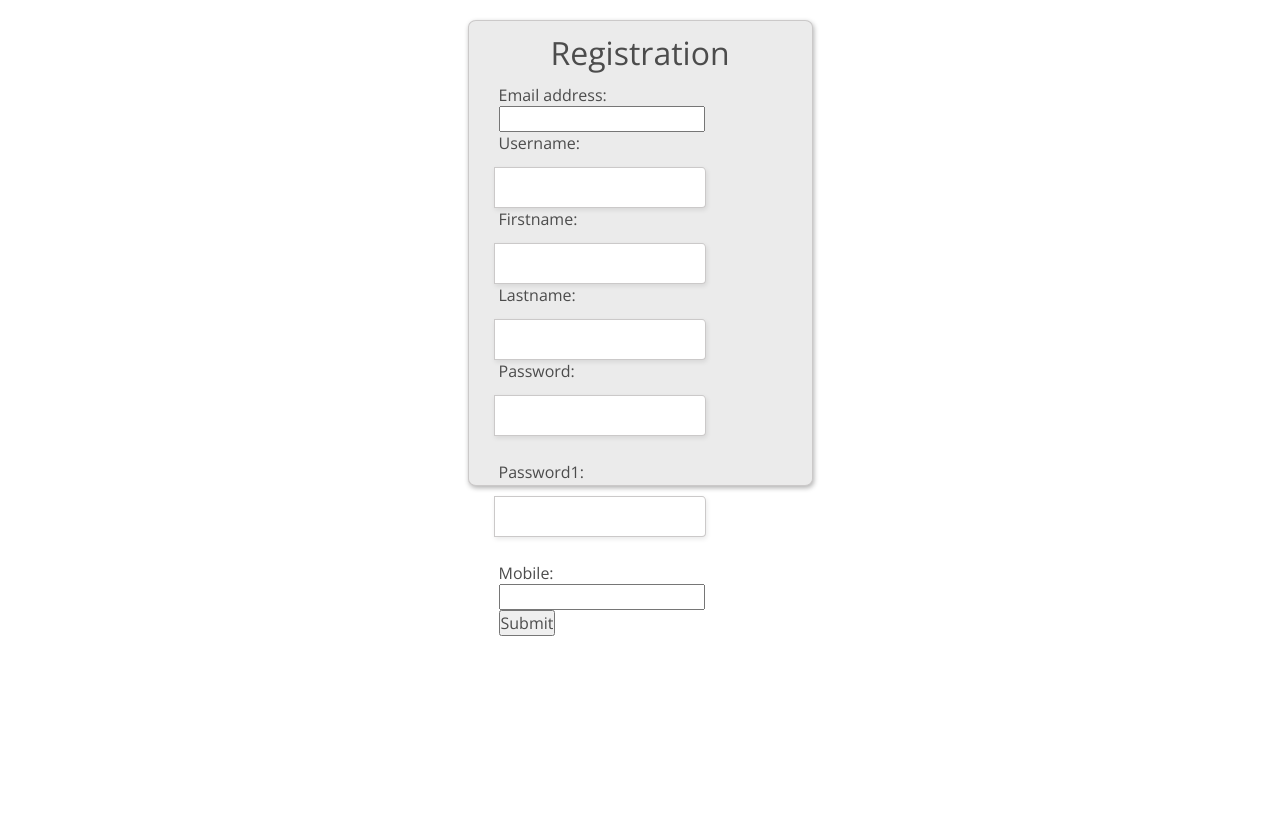
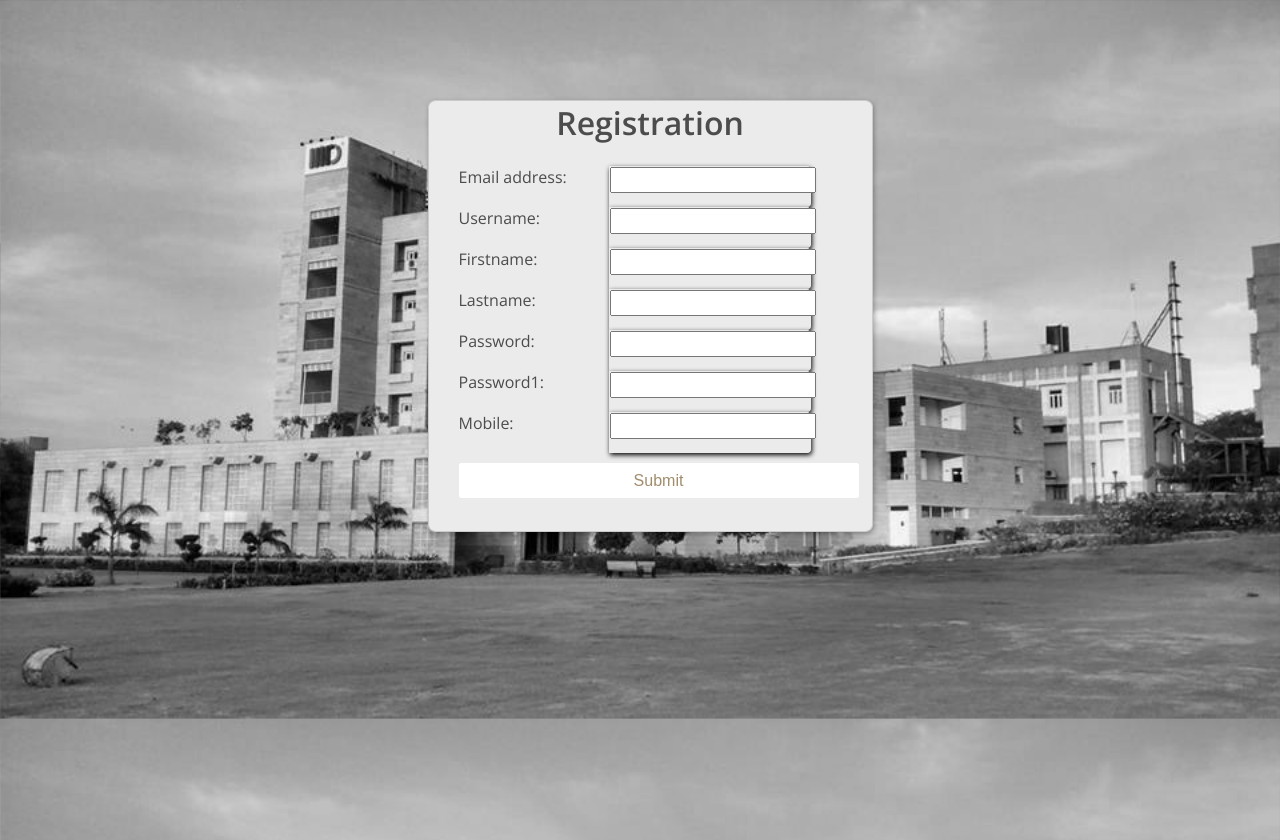
Before and after one commit to kartikmaji/cubane, a Django app: page /signup in a window 1280 px wide. Before the commit the page ends 636 px from the top, so only its background shows below. Run offline with Django 3.2, Linux system fonts and the light colour scheme; parts of the project's set-up code (start-up, migrations or seed data) failed here and were passed over; some libraries are stand-ins or nearby versions.

Commit message:
Final Index and Signup

```diff
--- a/templates/signup.html
+++ b/templates/signup.html
@@ -24,30 +24,22 @@ select {
   font-size: 16px;
   color: #4c4c4c;
 }
-
-p {
-  font-size: 12px;
-  width: 150px;
-  display: inline-block;
-  margin-left: 18px;
-}
-h1 {
-  font-size: 32px;
-  font-weight: 300;
-  color: #4c4c4c;
-  text-align: center;
-  padding-top: 10px;
-  margin-bottom: 10px;
-}
-
-html{
-  background-color: #ffffff;
+.body{
+      position: absolute;
+      top: -20px;
+      left: -20px;
+      right: -40px;
+      bottom: -40px;
+      width: auto;
+      height: auto;
+      background-image: url(/static/IIIT.jpg);
+      background-size: cover;
       }
 
 .testbox {
-  margin: 20px auto;
-  width: 343px;
-  height: 464px;
+  margin: auto;
+  width: 443px;
+  height: 430px;
   -webkit-border-radius: 8px/7px;
   -moz-border-radius: 8px/7px;
   border-radius: 8px/7px;
@@ -56,145 +48,63 @@ html{
   -moz-box-shadow: 1px 2px 5px rgba(0,0,0,.31);
   box-shadow: 1px 2px 5px rgba(0,0,0,.31);
   border: solid 1px #cbc9c9;
-}
-
-input[type=radio] {
-  visibility: hidden;
+  z-index: 2;
+  margin-top: 120px;
 }
 
 form{
   margin: 0 30px;
 }
 
-label.radio {
-  cursor: pointer;
-  text-indent: 35px;
-  overflow: visible;
-  display: inline-block;
-  position: relative;
-  margin-bottom: 15px;
-}
-
-label.radio:before {
-  background: #3a57af;
-  content:'';
-  position: absolute;
-  top:2px;
-  left: 0;
-  width: 20px;
-  height: 20px;
-  border-radius: 100%;
-}
-
-label.radio:after {
-  opacity: 0;
-  content: '';
-  position: absolute;
-  width: 0.5em;
-  height: 0.25em;
-  background: transparent;
-  top: 7.5px;
-  left: 4.5px;
-  border: 3px solid #ffffff;
-  border-top: none;
-  border-right: none;
-
-  -webkit-transform: rotate(-45deg);
-  -moz-transform: rotate(-45deg);
-  -o-transform: rotate(-45deg);
-  -ms-transform: rotate(-45deg);
-  transform: rotate(-45deg);
-}
-
-input[type=radio]:checked + label:after {
-  opacity: 1;
-}
-
-hr{
-  color: #a9a9a9;
-  opacity: 0.3;
-}
-
-input[type=text],input[type=password]{
+.input{
   width: 200px;
   height: 39px;
   -webkit-border-radius: 0px 4px 4px 0px/5px 5px 4px 4px;
   -moz-border-radius: 0px 4px 4px 0px/0px 0px 4px 4px;
   border-radius: 0px 4px 4px 0px/5px 5px 4px 4px;
-  background-color: #fff;
-  -webkit-box-shadow: 1px 2px 5px rgba(0,0,0,.09);
-  -moz-box-shadow: 1px 2px 5px rgba(0,0,0,.09);
-  box-shadow: 1px 2px 5px rgba(0,0,0,.09);
-  border: solid 1px #cbc9c9;
+  background-color: #ebebeb;
+  -webkit-box-shadow: 1px 2px 5px rgba(0,0,0);
+  -moz-box-shadow: 1px 2px 5px rgba(0,0,0);
+  box-shadow: 1px 2px 5px rgba(0,0,0);
+  border: solid 1px #ebebeb;
   margin-left: -5px;
-  margin-top: 13px;
-  padding-left: 10px;
+  margin-top: 0px;
+  padding-left: 0px;
 }
 
-input[type=password]{
-  margin-bottom: 25px;
+.signup
+      {
+      position: absolute;
+      width: 400px;
+      height: 35px;
+      background: #fff;
+      border: 1px solid #fff;
+      cursor: pointer;
+      border-radius: 2px;
+      color: #a18d6c;
+      font-family: 'Exo', sans-serif;
+      font-size: 16px;
+      font-weight: 400;
+      margin-top: 10px;
+      text-align: center;
       }
-
-#icon {
-  display: inline-block;
-  width: 30px;
-  background-color: #3a57af;
-  padding: 8px 0px 8px 15px;
-  margin-left: 15px;
-  -webkit-border-radius: 4px 0px 0px 4px;
-  -moz-border-radius: 4px 0px 0px 4px;
-  border-radius: 4px 0px 0px 4px;
-  color: white;
-  -webkit-box-shadow: 1px 2px 5px rgba(0,0,0,.09);
-  -moz-box-shadow: 1px 2px 5px rgba(0,0,0,.09);
-  box-shadow: 1px 2px 5px rgba(0,0,0,.09);
-  border: solid 0px #cbc9c9;
+      .signup:hover
+      {
+        opacity: 0.8;
       }
-
-.gender {
-  margin-left: 30px;
-  margin-bottom: 30px;
+      .signup:active
+      {
+        opacity: 0.6;
       }
-
-.accounttype{
-  margin-left: 8px;
-  margin-top: 20px;
-}
-
-a.button {
-  font-size: 14px;
-  font-weight: 600;
-  color: white;
-  padding: 6px 25px 0px 20px;
-  margin: 10px 8px 20px 0px;
-  display: inline-block;
-  float: right;
-  text-decoration: none;
-  width: 50px; height: 27px;
-  -webkit-border-radius: 5px;
-  -moz-border-radius: 5px;
-  border-radius: 5px;
-  background-color: #3a57af;
-  -webkit-box-shadow: 0 3px rgba(58,87,175,.75);
-  -moz-box-shadow: 0 3px rgba(58,87,175,.75);
-  box-shadow: 0 3px rgba(58,87,175,.75);
-  transition: all 0.1s linear 0s;
-  top: 0px;
-  position: relative;
-}
-
-a.button:hover {
-  top: 3px;
-  background-color:#2e458b;
-  -webkit-box-shadow: none;
-  -moz-box-shadow: none;
-  box-shadow: none;
-
+      .signup:focus
+      {
+      outline: none;
       }
     </style>
-<body>
+<body class="body">
 <div class="testbox">
-  <h1>Registration</h1>
+  <center>
+  <h1>Registration</h1><br></center>
   <!--
   <input type="text" name="name" id="name" placeholder="Email" required/>
   <input type="text" name="name" id="name" placeholder="Name" required/>
@@ -202,17 +112,19 @@ a.button:hover {
   <input type="password" name="name" id="name" placeholder="Password" required/>
   <input type="password" name="name" id="name" placeholder="Password" required/>
    <p>By clicking Register, you agree on our <a href="#">terms and condition</a>.</p>-->
+  <div style="display:inline">
    <form method='POST' action=''>{% csrf_token %}
         {% for field in form %}
-              <div>
+              <div style="float:left">
                 {{field.label_tag}}
               </div>
-                <div>
+              <div class="input" style="margin-left:150px">
                     {{field}}
               </div>
         {% endfor %}
-        <input type="submit">
+        <input type="submit" class="signup">
      </form>
+      </div>
 </div>
 </body>
 </head>
```
Also changed, not shown: templates/index.html (+5 -2 lines), db.sqlite3, 2 other files. Lines whose indentation alone changed are shown as unchanged.
